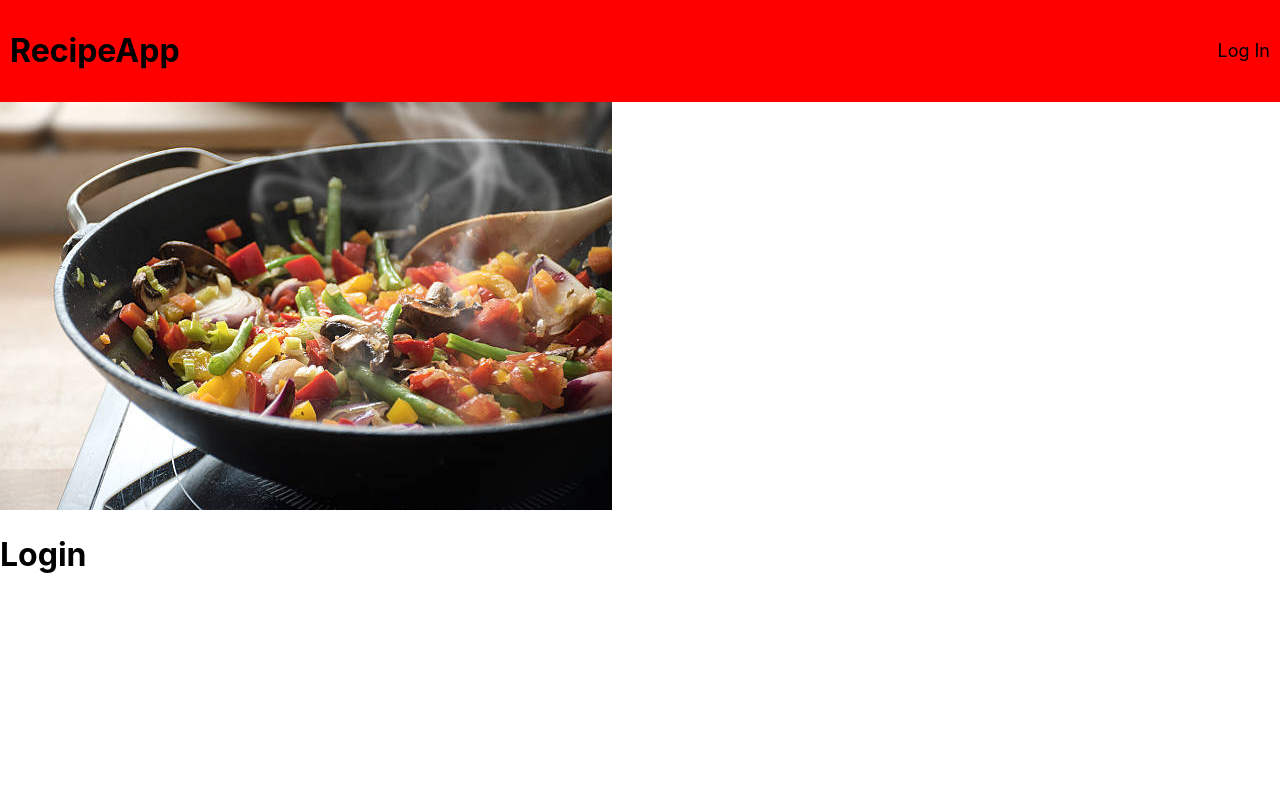
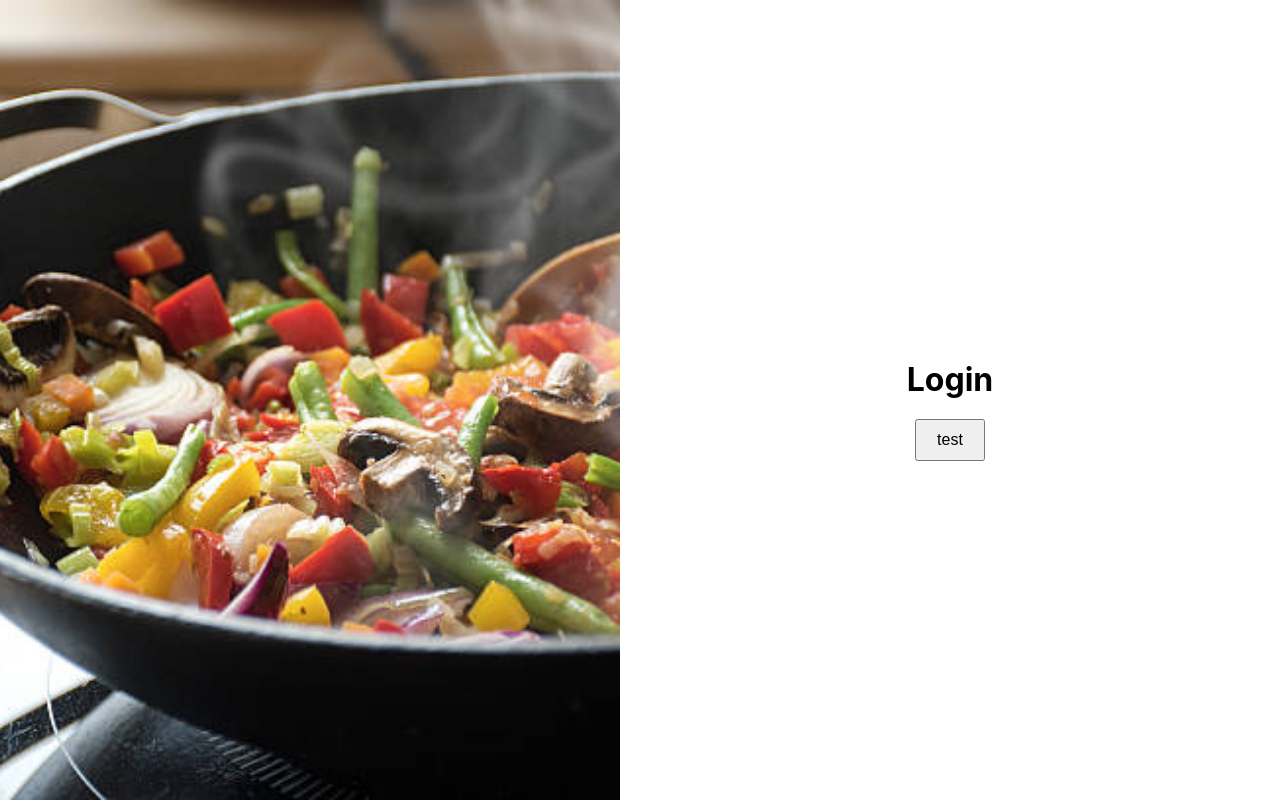
Before and after one commit to jermy79/recipe-app, a React (Create React App) app: page /login in a window 1280 px wide. Built offline with nearby package versions, Linux system fonts and the light colour scheme.

Commit message:
added more details to login page

```diff
--- /dev/null
+++ b/src/CSS/Login.css
@@ -0,0 +1,36 @@
+/* Container for the login page */
+.login-container {
+    display: flex;
+    height: 100vh;
+  }
+
+  /* Style for the image container */
+  .picture {
+    flex: 2; /* Takes up one-third of the screen */
+    height: 100vh;
+  }
+
+  .picture img {
+    width: 100%;
+    height: 100%;
+    object-fit: cover;
+  }
+
+  /* Style for the login section */
+  .login {
+    flex: 2; /* Takes up two-thirds of the screen */
+    display: flex;
+    justify-content: center;
+    align-items: center;
+    flex-direction: column;
+    padding: 20px;
+  }
+
+  h1 {
+    margin-bottom: 20px;
+  }
+
+  button {
+    padding: 10px 20px;
+    font-size: 16px;
+  }
--- a/src/components/Navbar.js
+++ b/src/components/Navbar.js
@@ -27,7 +27,7 @@ const Navbar = () => {
       <div className={`navbar ${isMobile ? 'hidden' : ''}`}>
         <h1>RecipeApp</h1>
         <ul>
-          <li><Link to="/">Log In</Link></li>
+          <li><Link to="/login">Log In</Link></li>
         </ul>
       </div>
 
@@ -52,7 +52,7 @@ const Navbar = () => {
           ×
         </button>
         <ul>
-          <li><Link to="/" onClick={toggleMenu}>Home</Link></li>
+          <li><Link to="/login" onClick={toggleMenu}>Home</Link></li>
         </ul>
       </div>
     </>
--- a/src/pages/App.js
+++ b/src/pages/App.js
@@ -4,12 +4,12 @@ import { BrowserRouter as Router, Routes, Route } from 'react-router-dom';
 import Welcome from './Welcome'
 import Home from './Home'
 import Login from './Login'
-import Navbar from '../components/Navbar';
+
 
 function App() {
+
   return (
     <Router>
-    <Navbar />
     <Routes>
         <Route path="/" element={<Welcome />} />
         <Route path="/home" element={<Home />} />
--- a/src/pages/Home.js
+++ b/src/pages/Home.js
@@ -1,9 +1,11 @@
 import React from 'react';
 import '../CSS/App.css';
+import Navbar from '../components/Navbar';
 
 const Home = () => {
     return (
       <div>
+        <Navbar />
         <div className='welcomeText'>
             <h1>test</h1>
         </div>
--- a/src/pages/Login.js
+++ b/src/pages/Login.js
@@ -1,18 +1,20 @@
 import React from 'react';
 import '../CSS/App.css';
-import food from'../media/foodLogin.jpg'
+import '../CSS/Login.css'
+import food from'../media/foodLogin.jpg';
 
-const Home = () => {
+const Login = () => {
     return (
-      <div>
+      <div className='login-container'> {/* Add this class to the wrapper div */}
         <div className='picture'>
-            <img src={food}></img>
+            <img src={food} alt="Food" />
         </div>
         <div className='login'>
            <h1>Login</h1>
+           <button>test</button>
         </div>
       </div>
     );
 };
 
-export default Home;
+export default Login;
--- a/src/pages/Welcome.js
+++ b/src/pages/Welcome.js
@@ -2,16 +2,21 @@ import React from 'react';
 import '../CSS/App.css';
 import '../CSS/Welcome.css'
 import food from '../media/food.png'
+import Navbar from '../components/Navbar';
 
 const Welcome = () => {
     return (
-      <div className='container'>
-        <div className='pic'><img src={food}></img></div>
-        <div className='welcomeText'>
+      <>
+        <Navbar />
+        <div className='container'>
+          <div className='pic'><img src={food}></img></div>
+          <div className='welcomeText'>
             <h1>Welcome to your simple recipe storage app</h1>
             <p>Lorem ipsum dolor sit amet, consectetur adipiscing elit. Etiam quis eros id metus tristique elementum vitae eget nulla. Fusce sit amet maximus nulla, eget egestas mi. Nullam suscipit lacinia maximus. Ut rhoncus neque ac posuere malesuada. Donec ligula lacus, iaculis quis lobortis non, lobortis condimentum turpis. Nulla vitae bibendum ligula. Etiam congue suscipit ligula, quis tincidunt enim. Etiam pulvinar viverra rutrum.</p>
+          </div>
         </div>
-      </div>
+      </>
+
     );
 };
 
```
